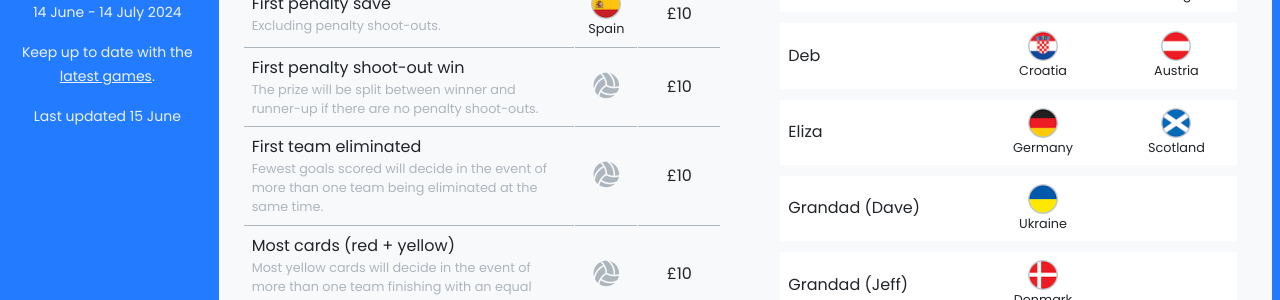
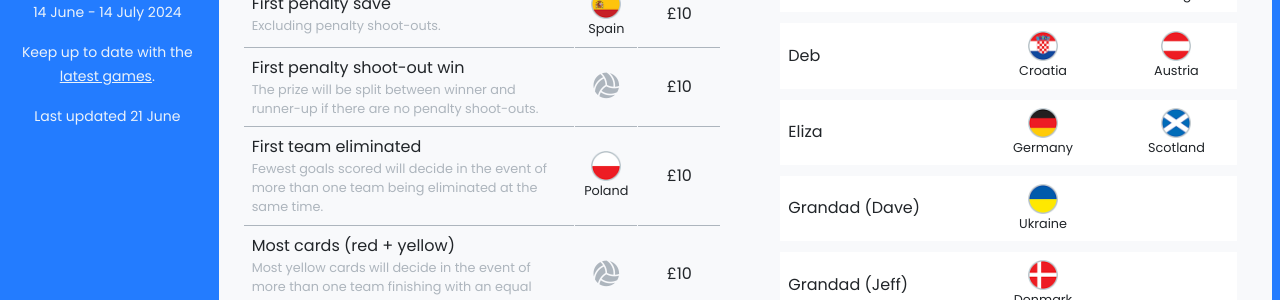
Before and after one commit to jimmyrule/rowells, a Jekyll site: the page built from index.html, in a window 1280 px wide and 900 px high. Shown: the part 284-584 px from the top of the window. Built offline with Jekyll 4.4.1, drawn with Linux system fonts in a browser that asks for light colours; nearby versions of some CDN libraries; part of the change alters nothing that is shown.

```diff
--- a/assets/files/prizes.csv
+++ b/assets/files/prizes.csv
@@ -3,6 +3,6 @@ id,prize,description,amount,team
 2,Runner-up,The losing finalists.,£15,
 3,First penalty save,Excluding penalty shoot-outs.,£10,21
 4,First penalty shoot-out win,The prize will be split between winner and runner-up if there are no penalty shoot-outs.,£10,
-5,First team eliminated,Fewest goals scored will decide in the event of more than one team being eliminated at the same time.,£10,
+5,First team eliminated,Fewest goals scored will decide in the event of more than one team being eliminated at the same time.,£10,14
 6,Most cards (red + yellow),Most yellow cards will decide in the event of more than one team finishing with an equal number of cards.,£10,
 7,Most goals conceded,In the tournament and excluding penalty shoot-outs.,£10,
--- a/assets/files/teams.csv
+++ b/assets/files/teams.csv
@@ -12,7 +12,7 @@ id,name,url,group,eliminated,prize
 11,Hungary,HUN,A,FALSE,FALSE
 12,Italy,ITA,B,FALSE,FALSE
 13,Netherlands,NED,D,FALSE,FALSE
-14,Poland,POL,D,FALSE,FALSE
+14,Poland,POL,D,TRUE,FALSE
 15,Portugal,POR,F,FALSE,FALSE
 16,Romania,ROU,E,FALSE,FALSE
 17,Scotland,SCO,A,FALSE,FALSE
--- a/index.html
+++ b/index.html
@@ -14,7 +14,7 @@ title: The family sweepstake
 				<p>Euro 2024</p>
 				<p><small>14 June - 14 July 2024</small></p>
 				<p><small>Keep up to date with the <a href="https://www.google.com/search?q=euro+2024&rlz=1C5GCEM_enGB1077GB1077&oq=euro+2024&gs_lcrp=EgZjaHJvbWUyBggAEEUYOdIBCDIyNjRqMGo3qAIAsAIA&sourceid=chrome&ie=UTF-8#sie=lg;/m/0ynsg3h;2;/m/01l10v;mt;fp;1;;;">latest games</a>.</small></p>
-				<p><small>Last updated 15 June</small></p>
+				<p><small>Last updated 21 June</small></p>
 			</div>
 		</aside>
 
```
